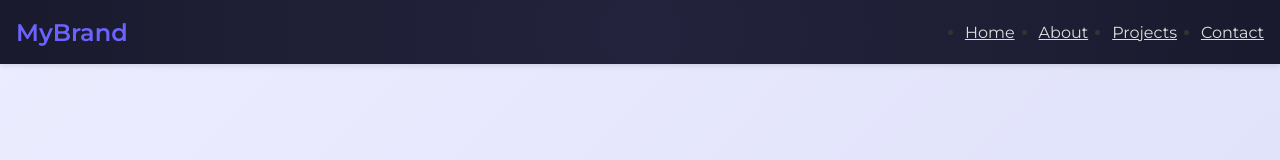
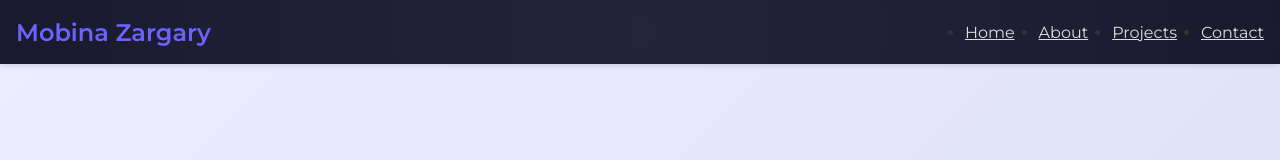
Before and after one commit to Mobinazargary/MobinaZargary.github.io, a plain HTML site: page index.html in a window 1280 px wide. Shown: the top 160 px of the page. Drawn offline with Linux system fonts and the light colour scheme.

Commit message:
changing my brand logo

```diff
--- a/index.html
+++ b/index.html
@@ -26,7 +26,7 @@
 <!-- Navbar -->
 <header class="navbar">
     <div class="nav-container">
-        <div class="nav-logo">MyBrand</div>
+        <div class="nav-logo">Mobina Zargary</div>
         <nav>
             <ul class="nav-links">
                 <li><a href="#home">Home</a></li>
```
